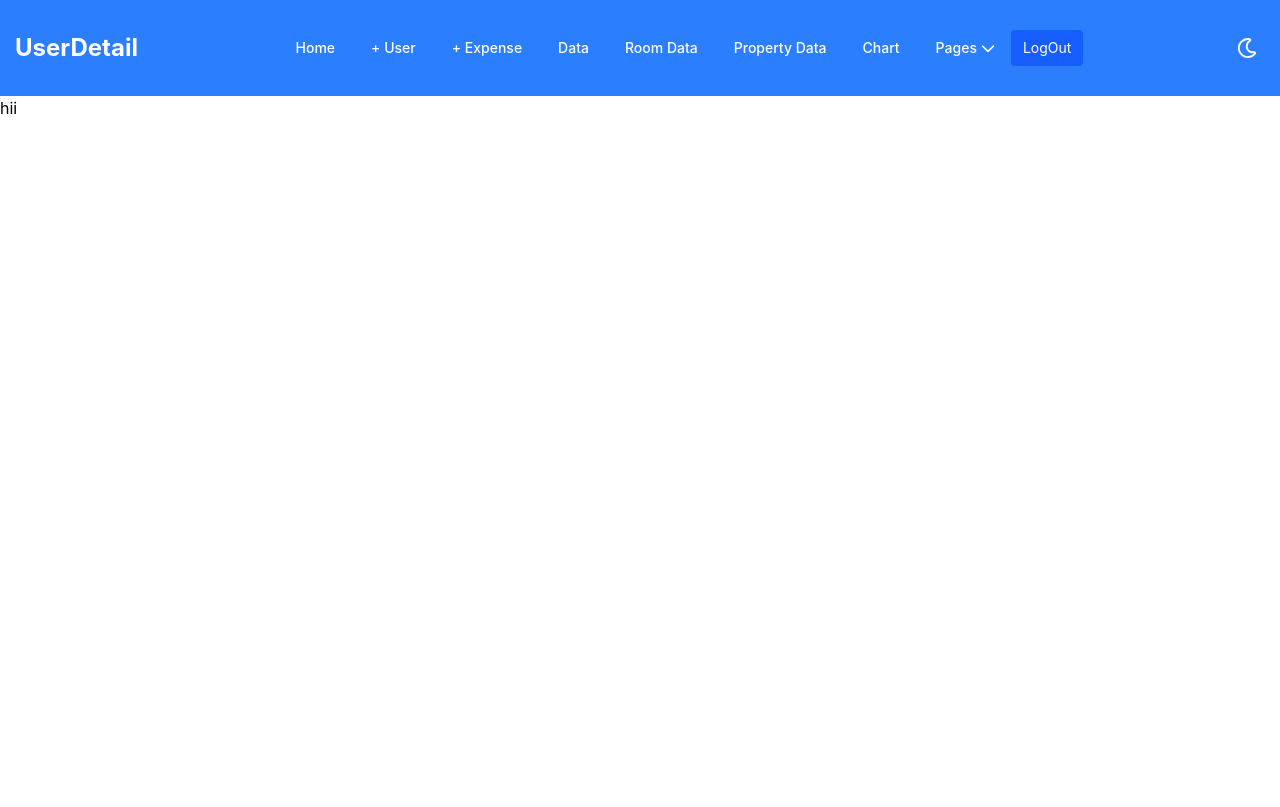
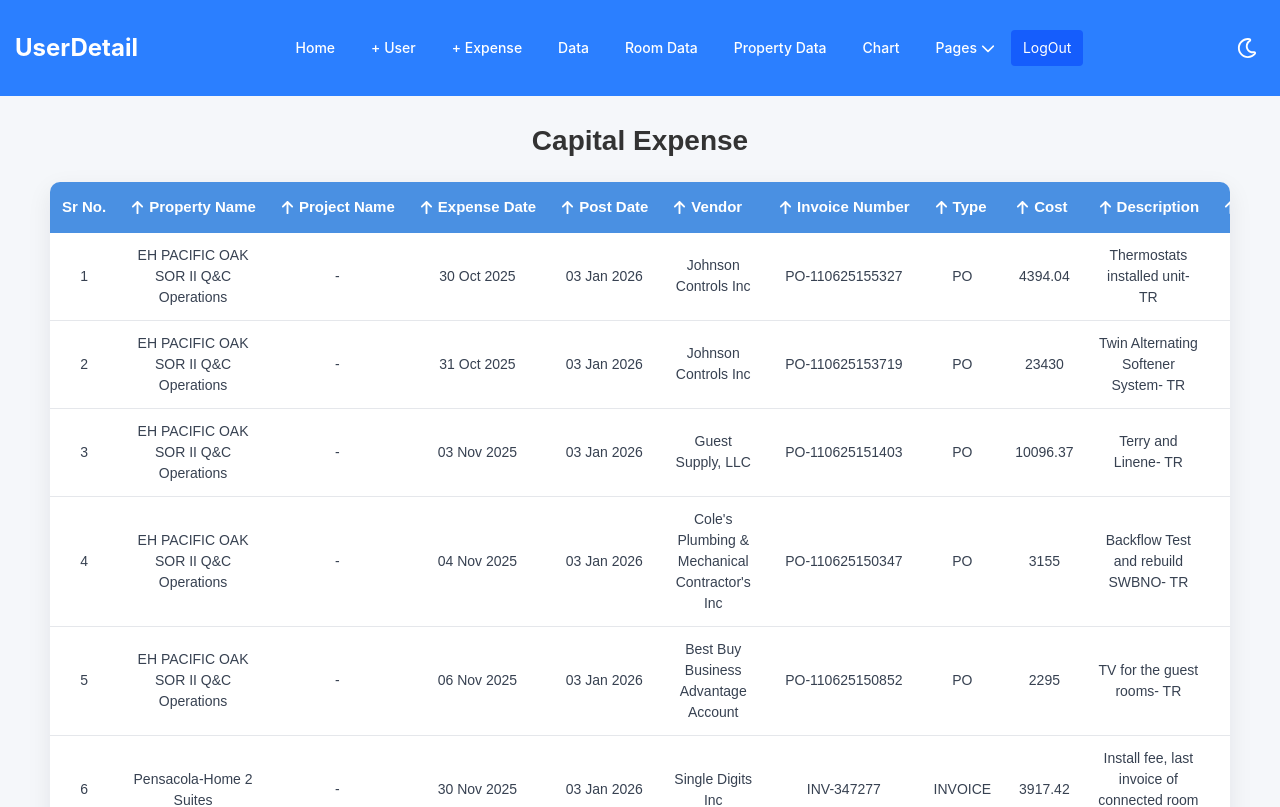
Before and after one commit to Bansi1705/newDemo, a React (Vite) app: page /capitalExpense in a window 1280 px wide. Shown: the top 807 px of the page. Built offline with nearby package versions, Linux system fonts and the light colour scheme; data requests are answered from the project's data file; sample sign-in values are in the browser's storage.

Commit message:
[BC][data fetched in a capital expense page and sorting added in this page]

```diff
--- a/src/Context/ThemeContext.css
+++ b/src/Context/ThemeContext.css
@@ -609,6 +609,38 @@
   color: #cbd5e1;
 }
 
+[data-theme="dark"] .capital-expense-page {
+  background-color: #0f172a;
+  color: #f8fafc;
+}
+
+[data-theme="dark"] .capital-expense-title {
+  color: #f8fafc;
+}
+
+[data-theme="dark"] .capital-expense-table-wrap {
+  background-color: #1e293b;
+  box-shadow: 0 14px 34px rgba(2, 6, 23, 0.36);
+}
+
+[data-theme="dark"] .capital-expense-table th {
+  background-color: #2563eb;
+  color: #f8fafc;
+}
+
+[data-theme="dark"] .capital-expense-table td {
+  border-bottom-color: #475569;
+  color: #e2e8f0;
+}
+
+[data-theme="dark"] .capital-expense-table tbody tr:hover {
+  background-color: #334155;
+}
+
+[data-theme="dark"] .capital-expense-empty {
+  color: #cbd5e1;
+}
+
 [data-theme="dark"] .menu-container .menu-items,
 [data-theme="dark"] .menu-container .menu-items .menu-item ,
 [data-theme="dark"] .status-menu-container .status-menu-items,
--- a/src/Pages/CapitalExpense.tsx
+++ b/src/Pages/CapitalExpense.tsx
@@ -1,13 +1,228 @@
-import Header from "../Components/Header"
+import Header from "../Components/Header";
+import { useEffect, useState } from "react";
+import type { ApiResponse } from "../Interface/types";
+import { Apiservice } from "../Services/ApiService";
+import { toast } from "react-toastify";
+import { CONSTANT } from "../Services/Constant";
+import Loader from "../Components/CommonComponents/Loader";
+import { format } from "date-fns";
+import "../Styles/CapitalExpense.css";
+import { COMMON_SERVICES } from "../Services/CommonService/CommonServices";
+import { FaArrowDown, FaArrowUp } from "react-icons/fa6";
+
+interface ApprovalPersonList {
+  approvalName: string[];
+}
+interface Content {
+  description: string;
+  invoiceNumber: string;
+  property: {
+    propertyName: string;
+  };
+  postDate: string;
+  invoiceDate: string;
+  invoiceType: string;
+  project: {
+    projectName: string;
+  } | null;
+  vendor: {
+    vendorName: string;
+  };
+  invoiceAmount: number;
+  approvalStatus: string;
+  expenseCommentCount: string;
+  approvedByUser: {
+    name: string;
+  } | null;
+  expenseApprovalPersonList: ApprovalPersonList[];
+}
+
+interface CapEx {
+  content: Content[];
+}
 
 const CapitalExpense = () => {
+  const [capExData, setCapExData] = useState<CapEx>({
+    content: [],
+  });
+  const [loadCapEx, setLoadCapEx] = useState<boolean>(true);
+  const [sortKey, setSortKey] = useState<string>("");
+  const [sortOrder, setSortOrder] = useState<"asc" | "desc">("asc");
+
+  useEffect(() => {
+    const fetchCapEx = async () => {
+      try {
+        const res: ApiResponse<CapEx> = await Apiservice.get("/capitalExpense");
+        setCapExData(res.data);
+      } catch {
+        toast.error(CONSTANT.ERROR.NOT_FOUND);
+      } finally {
+        setLoadCapEx(false);
+      }
+    };
+
+    fetchCapEx();
+  }, []);
+
+  const tableHeaders = [
+    { key: "srNo", label: "Sr No." },
+    { key: "propertyName", label: "Property Name" },
+    { key: "projectName", label: "Project Name" },
+    { key: "invoiceDate", label: "Expense Date" },
+    { key: "postDate", label: "Post Date" },
+    { key: "vendor", label: "Vendor" },
+    { key: "invoiceNumber", label: "Invoice Number" },
+    { key: "invoiceType", label: "Type" },
+    { key: "invoiceAmount", label: "Cost" },
+    { key: "description", label: "Description" },
+    { key: "approver", label: "Approver" },
+    { key: "approvalStatus", label: "Approval Status" },
+    { key: "comment", label: "Comment" },
+  ];
+
+  const handleCapExSorting = (key: string) => {
+    if (sortKey == key) {
+      setSortOrder(sortOrder == "asc" ? "desc" : "asc");
+    } else {
+      setSortKey(key);
+      setSortOrder("asc");
+    }
+  };
+
+  const sortCapExData = () => {
+    return [...capExData.content].sort((a, b) => {
+      const valueA =
+        sortKey === "propertyName"
+          ? a.property.propertyName
+          : sortKey === "vendor"
+            ? a.vendor.vendorName
+            : sortKey === "approver"
+              ? a.approvedByUser?.name || ""
+              : a[sortKey as keyof Content];
+
+      const valueB =
+        sortKey === "propertyName"
+          ? b.property.propertyName
+          : sortKey === "vendor"
+            ? b.vendor.vendorName
+            : sortKey === "approver"
+              ? b.approvedByUser?.name || ""
+              : b[sortKey as keyof Content];
+
+      if (typeof valueA === "string" && typeof valueB === "string") {
+        return sortOrder === "asc"
+          ? valueA.localeCompare(valueB)
+          : valueB.localeCompare(valueA);
+      }
+
+      if (typeof valueA === "number" && typeof valueB === "number") {
+        return sortOrder === "asc" ? valueA - valueB : valueB - valueA;
+      }
+
+      return 0;
+    });
+  };
+
   return (
-    <> <Header/>
-    <div>
-      hii
-    </div></>
+    <>
+      {loadCapEx ? (
+        <Loader />
+      ) : (
+        <>
+          <Header />
+          <main className="capital-expense-page">
+            <section className="capital-expense-section">
+              <h2 className="capital-expense-title">Capital Expense</h2>
 
-  )
-}
+              <div className="capital-expense-table-wrap">
+                <table className="capital-expense-table">
+                  <thead>
+                    <tr>
+                      {tableHeaders.map((head) => (
+                        <th key={head.key}>
+                          <div className="flex items-center gap-1">
+                            {head.label !== "Sr No." && (
+                              <div onClick={() => handleCapExSorting(head.key)}>
+                                {sortKey === head.key ? (
+                                  sortOrder === "asc" ? (
+                                    <FaArrowDown size={15} />
+                                  ) : (
+                                    <FaArrowUp size={15} />
+                                  )
+                                ) : (
+                                  <FaArrowUp size={15} />
+                                )}
+                              </div>
+                            )}
+                            {head.label}
+                          </div>
+                        </th>
+                      ))}
+                    </tr>
+                  </thead>
+                  <tbody>
+                    {capExData.content.length === 0 ? (
+                      <tr>
+                        <td
+                          className="capital-expense-empty"
+                          colSpan={tableHeaders.length}
+                        >
+                          No Data Found
+                        </td>
+                      </tr>
+                    ) : (
+                      sortCapExData().map((item, index) => {
+                        const formatedStatus = COMMON_SERVICES.formatText(
+                          item.approvalStatus,
+                        );
+                        const statusClass = `status-${formatedStatus}`;
+                        return (
+                          <>
+                            <tr key={index}>
+                              <td>{index + 1}</td>
+                              <td>{item.property.propertyName}</td>
+                              <td>{item.project?.projectName || "-"}</td>
+                              <td>
+                                {COMMON_SERVICES.formatCreateDate(
+                                  item.invoiceDate,
+                                )}
+                              </td>
+                              <td>
+                                {COMMON_SERVICES.formatCreateDate(
+                                  item.postDate,
+                                )}
+                              </td>
+                              <td>{item.vendor.vendorName}</td>
+                              <td>{item.invoiceNumber}</td>
+                              <td>{item.invoiceType}</td>
+                              <td>{item.invoiceAmount}</td>
+                              <td>{item.description}</td>
+                              <td>
+                                {item.expenseApprovalPersonList[0]
+                                  ?.approvalName || "-"}
+                                / <br />
+                                {item.approvedByUser?.name || "-"}
+                              </td>
+                              <td className={`${statusClass}`}>
+                                {COMMON_SERVICES.formatText(
+                                  item.approvalStatus,
+                                )}
+                              </td>
+                              <td>{item.expenseCommentCount || "-"}</td>
+                            </tr>
+                          </>
+                        );
+                      })
+                    )}
+                  </tbody>
+                </table>
+              </div>
+            </section>
+          </main>
+        </>
+      )}
+    </>
+  );
+};
 
-export default CapitalExpense
+export default CapitalExpense;
--- a/src/Pages/RoomData.tsx
+++ b/src/Pages/RoomData.tsx
@@ -227,7 +227,6 @@ export const RoomData = () => {
           <Loader />
         ) : (
           <>
-            {" "}
             <Header />
             <div className="user-data">
               <div className="table-data">
--- /dev/null
+++ b/src/Styles/CapitalExpense.css
@@ -0,0 +1,76 @@
+.capital-expense-page {
+  min-height: 100vh;
+  padding: 24px;
+  background-color: #f5f7fa;
+  color: #1f2937;
+  font-family: Arial, sans-serif;
+}
+
+.capital-expense-section {
+  width: 100%;
+  max-width: 1180px;
+  margin: 0 auto;
+}
+
+.capital-expense-title {
+  margin: 0 0 20px;
+  color: #333;
+  font-size: 28px;
+  font-weight: 700;
+  text-align: center;
+}
+
+.capital-expense-table-wrap {
+  width: 100%;
+  overflow-x: auto;
+  border-radius: 10px;
+  background-color: #ffffff;
+  box-shadow: 0 8px 24px rgba(15, 23, 42, 0.08);
+}
+
+.capital-expense-table {
+  width: 100%;
+  min-width: 1200px;
+  border-collapse: collapse;
+}
+
+.capital-expense-table th {
+  padding: 14px 12px;
+  background-color: #4a90e2;
+  color: #ffffff;
+  font-size: 15px;
+  font-weight: 700;
+  text-align: center;
+  white-space: nowrap;
+}
+
+.capital-expense-table td {
+  padding: 12px;
+  border-bottom: 1px solid #e5e7eb;
+  color: #374151;
+  font-size: 14px;
+  text-align: center;
+  vertical-align: middle;
+}
+
+.capital-expense-table tbody tr:last-child td {
+  border-bottom: 0;
+}
+
+.capital-expense-table tbody tr:hover {
+  background-color: #f1f5f9;
+}
+
+.capital-expense-empty {
+  padding: 28px 12px;
+  color: #888;
+  font-weight: 600;
+}
+
+.capital-expense-table tr .status-Pending{
+  color:oklch(90.5% 0.182 98.111);
+}
+
+.capital-expense-table tr .status-Completed{
+color:oklch(72.3% 0.219 149.579);
+}
```
